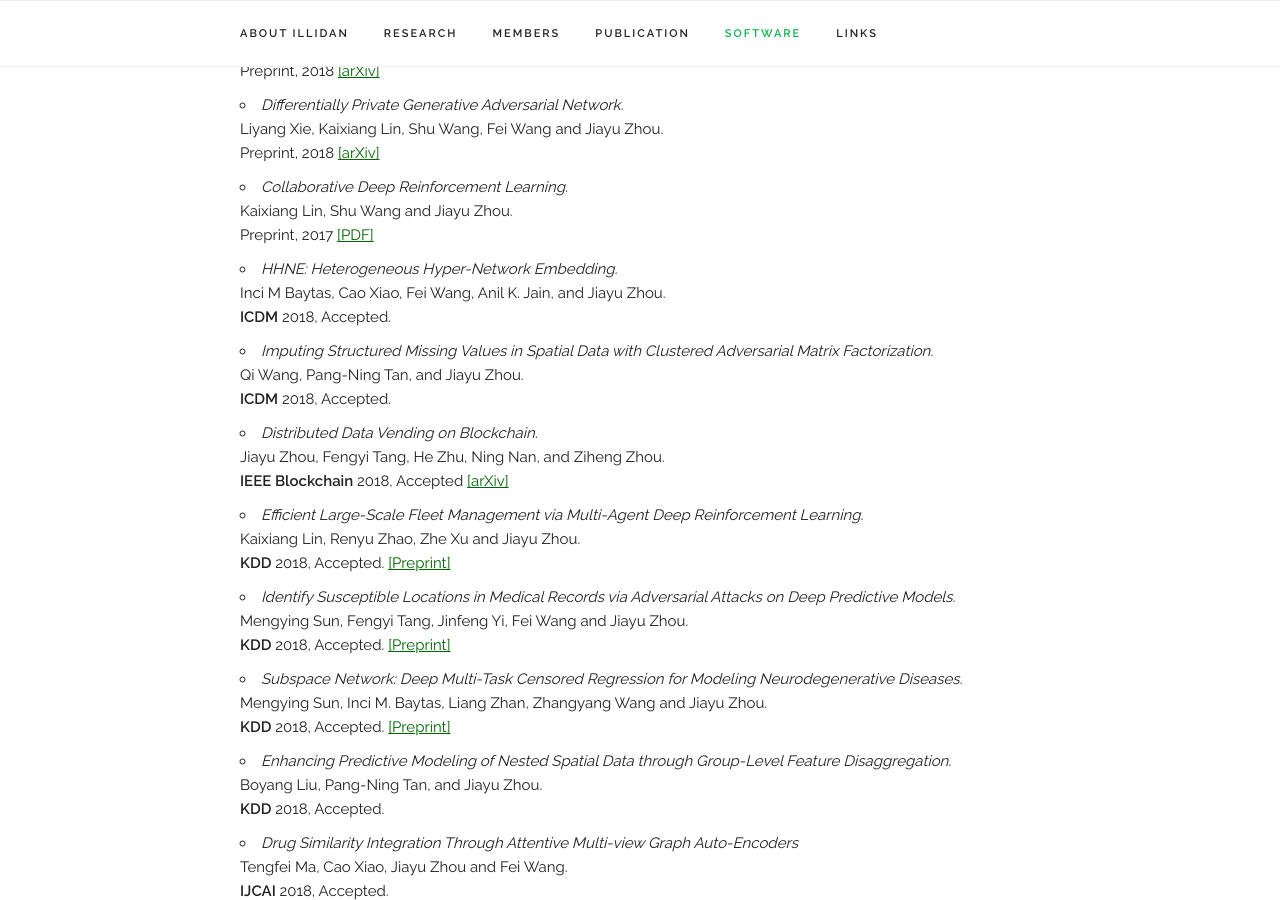
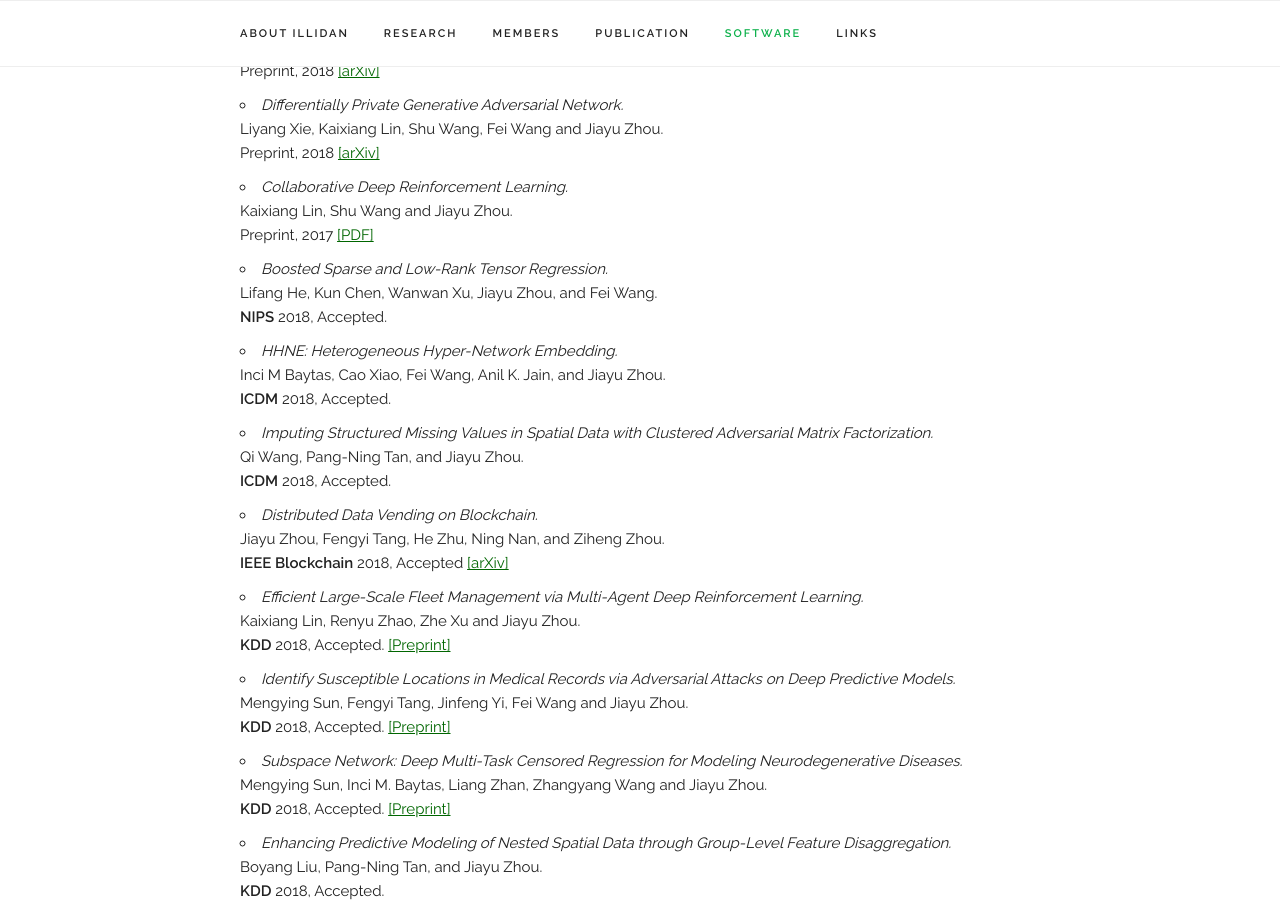
Before and after one commit to Marvelrex/denos.lab.io, a Jekyll site: the page built from index.html, in a window 1280 px wide and 900 px high, scrolled down 6414 px. Built offline with Jekyll 4.4.1, drawn with Linux system fonts in a browser that asks for light colours; nearby versions of some CDN libraries.

Commit message:
Add paper.

```diff
--- a/_layouts/default.html
+++ b/_layouts/default.html
@@ -262,6 +262,11 @@
         <li><i>Collaborative Deep Reinforcement Learning. </i><br>
             Kaixiang Lin, Shu Wang and Jiayu Zhou. <br>
             Preprint, 2017 <a href="https://arxiv.org/pdf/1702.05796.pdf" target="_blank">[PDF]</a>
+        </li>
+
+        <li><i>Boosted Sparse and Low-Rank Tensor Regression. </i><br>
+            Lifang He, Kun Chen, Wanwan Xu, Jiayu Zhou, and Fei Wang. <br>
+            <b>NIPS</b> 2018, Accepted.
         </li>
 
         <li><i>HHNE: Heterogeneous Hyper-Network Embedding. </i><br>
```
